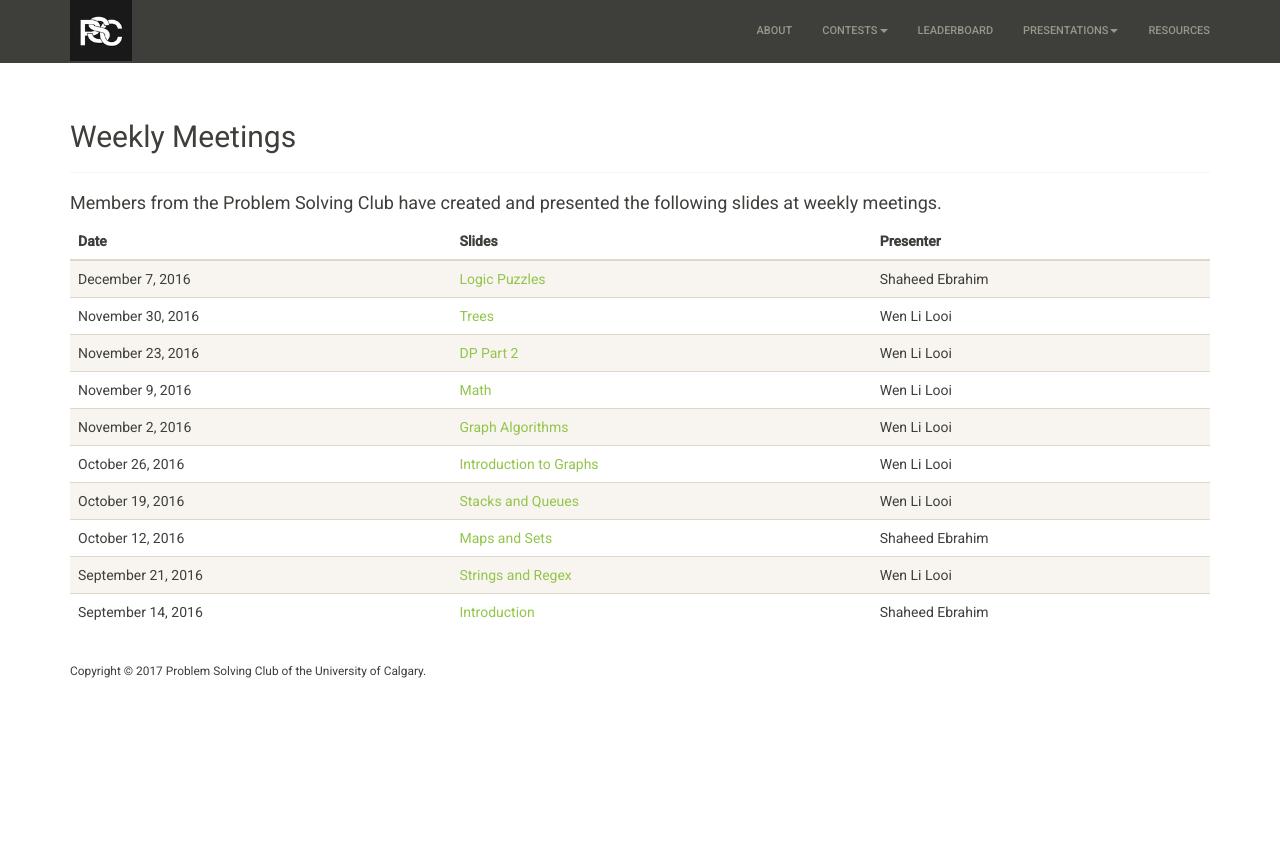
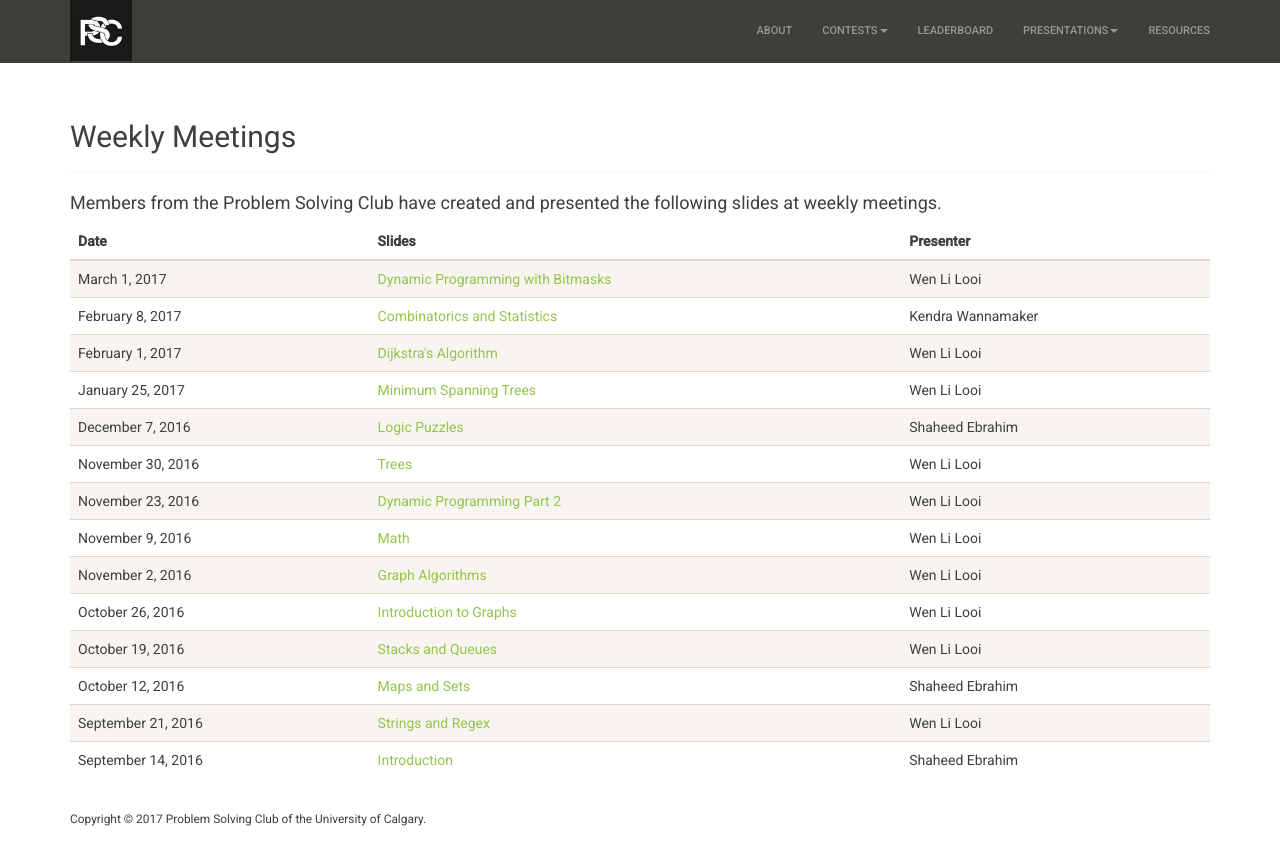
Before and after one commit to ProblemSolvingClub/psc-website, a Jekyll site: the page built from presentations/weekly-meetings/index.html, in a window 1280 px wide. Shown: the top 865 px of the page. Built offline with Jekyll 4.4.1, drawn with Linux system fonts in a browser that asks for light colours; nearby versions of some CDN libraries.

Commit message:
Add winter 2017 weekly meeting slides

```diff
--- a/presentations/weekly-meetings/index.html
+++ b/presentations/weekly-meetings/index.html
@@ -19,6 +19,26 @@ title: Lectures
     </thead>
     <tbody>
       <tr>
+        <td> March 1, 2017 </td>
+        <td> <a href = "slides/winter2017/2017-03-01-DPBitmask.pdf">Dynamic Programming with Bitmasks</a></td>
+        <td> Wen Li Looi </td>
+      </tr>
+      <tr>
+        <td> February 8, 2017 </td>
+        <td> <a href = "slides/winter2017/2017-02-08-CombinatoricsAndStatistics.pdf">Combinatorics and Statistics</a></td>
+        <td> Kendra Wannamaker </td>
+      </tr>
+      <tr>
+        <td> February 1, 2017 </td>
+        <td> <a href = "slides/winter2017/2017-02-01-Dijkstras.pdf">Dijkstra's Algorithm</a></td>
+        <td> Wen Li Looi </td>
+      </tr>
+      <tr>
+        <td> January 25, 2017 </td>
+        <td> <a href = "slides/winter2017/2017-01-25-MinimumSpanningTrees.pdf">Minimum Spanning Trees</a></td>
+        <td> Wen Li Looi </td>
+      </tr>
+      <tr>
         <td> December 7, 2016 </td>
         <td> <a href = "slides/fall2016/2016-12-07-LogicPuzzle.pdf">Logic Puzzles</a></td>
         <td> Shaheed Ebrahim </td>
@@ -30,7 +50,7 @@ title: Lectures
       </tr>
       <tr>
         <td> November 23, 2016 </td>
-        <td> <a href = "slides/fall2016/2016-11-23-DP2.pdf">DP Part 2</a></td>
+        <td> <a href = "slides/fall2016/2016-11-23-DP2.pdf">Dynamic Programming Part 2</a></td>
         <td> Wen Li Looi </td>
       </tr>
       <tr>
```
Also changed, not shown: 4 other files.
